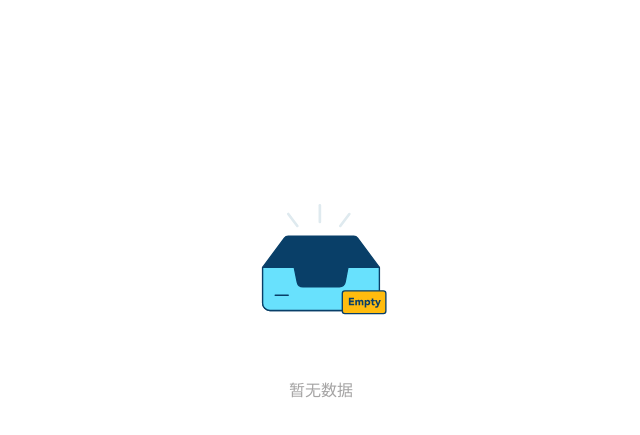
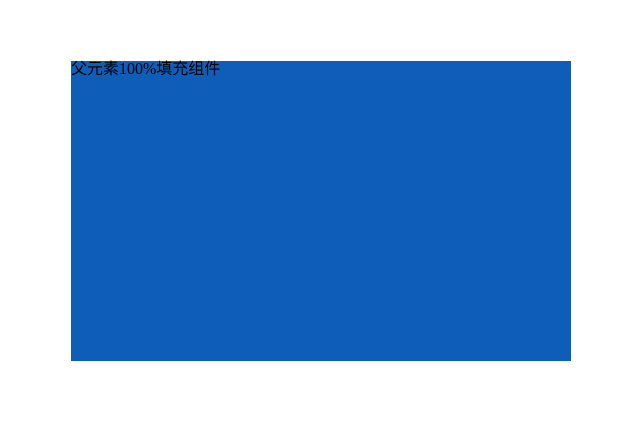
Before and after one commit to shanlihang/wldz-ui, a Vue app: page / in a window 1280 px wide. Shown: the part 189-624 px from the top of the page, without its empty margins (319-959 px from the left). Built offline with nearby package versions, Linux system fonts and the light colour scheme.

Commit message:
父元素100%填充组件

```diff
--- /dev/null
+++ b/src/components/containers/WlFillScreen.vue
@@ -0,0 +1,17 @@
+<!-- 填充父元素100%宽高页面组件 -->
+<template>
+    <div class="container">
+      <slot>父元素100%填充组件</slot>
+    </div>
+  </template>
+
+  <script setup>
+  </script>
+
+  <style scoped>
+  .container{
+      width: 100%;
+      height: 100%;
+      background-color: rgb(14, 93, 184);
+  }
+  </style>
--- a/src/views/ShowView.vue
+++ b/src/views/ShowView.vue
@@ -1,10 +1,13 @@
 <script setup lang="ts">
-import WlEmpty from '../components/datashow/WlEmpty.vue'
+import WlFillScreen from '../components/containers/WlFillScreen.vue'
 </script>
 
 <template>
     <div class="showView">
-        <WlEmpty></WlEmpty>
+        <div style="width: 500px;height: 300px;">
+            <WlFillScreen></WlFillScreen>
+        </div>
+
     </div>
 
 </template>
```
